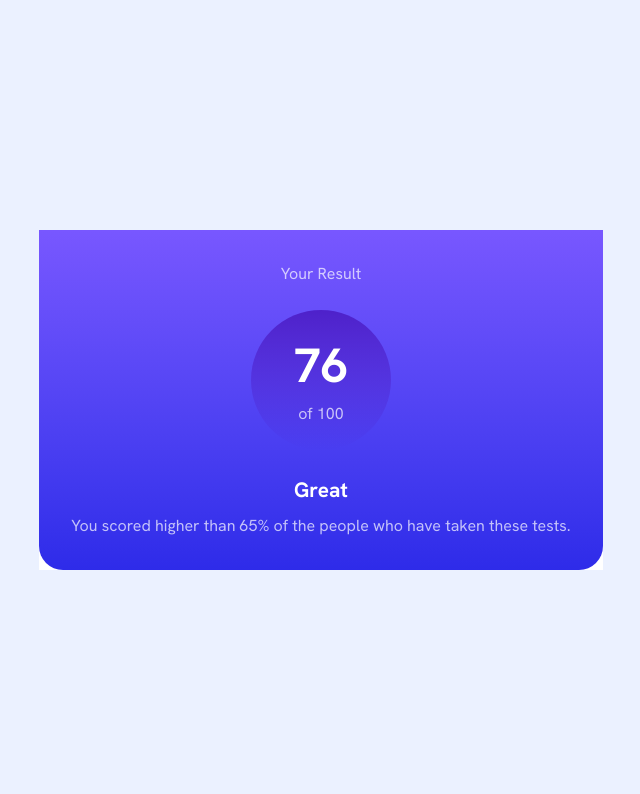
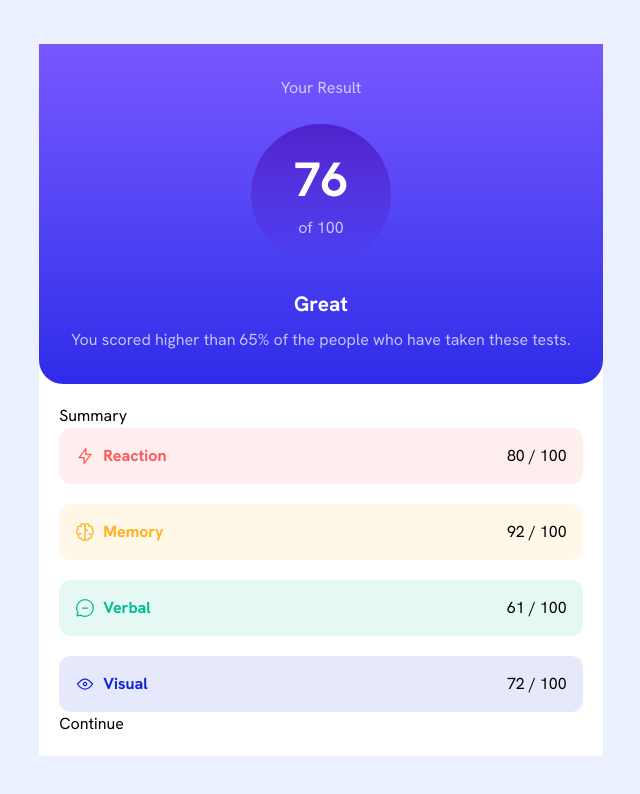
Before and after one commit to 7savv7/frontendmentor, a React (Vite) app in the folder newbie/results-summary-component/: page / in a window 1280 px wide. Shown: the top 794 px of the page, without its empty margins (319-959 px from the left). Built offline with nearby package versions, Linux system fonts and the light colour scheme.

Commit message:
[results-summary-component]: Add bottom section

```diff
--- a/newbie/results-summary-component/src/App.tsx
+++ b/newbie/results-summary-component/src/App.tsx
@@ -1,4 +1,43 @@
 function App() {
+  const summary = [
+    {
+      title: "Reaction",
+      percent: 80,
+      color: {
+        hue: 0,
+        saturation: 100,
+        lightness: 67,
+      },
+    },
+    {
+      title: "Memory",
+      percent: 92,
+      color: {
+        hue: 39,
+        saturation: 100,
+        lightness: 56,
+      },
+    },
+    {
+      title: "Verbal",
+      percent: 61,
+      color: {
+        hue: 166,
+        saturation: 100,
+        lightness: 37,
+      },
+    },
+    {
+      title: "Visual",
+      percent: 72,
+      color: {
+        hue: 234,
+        saturation: 85,
+        lightness: 45,
+      },
+    },
+  ];
+
   return (
     <div className="min-h-svh lg:min-h-screen bg-pale-blue flex justify-center items-center flex-col">
       <div className="w-full h-full flex-1 bg-white lg:h-fit lg:w-fit lg:flex-none">
@@ -23,6 +62,41 @@ function App() {
             </p>
           </div>
         </div>
+
+        <div className="p-5">
+          <p>Summary</p>
+
+          <div className="flex flex-col gap-5">
+            {summary.map((sum) => (
+              <div
+                key={sum.title}
+                style={{
+                  backgroundColor: `hsla(${sum.color.hue + "," + sum.color.saturation + "%," + sum.color.lightness}%, 0.1)`,
+                }}
+                className="flex justify-between items-center p-4 rounded-xl"
+              >
+                <div className="flex items-center gap-2">
+                  <img
+                    src={`/images/icon-${sum.title.toLowerCase()}.svg`}
+                    alt={`${sum.title}`}
+                  />
+                  <p
+                    style={{
+                      color: `hsl(${sum.color.hue + "," + sum.color.saturation + "%," + sum.color.lightness}%)`,
+                    }}
+                    className="font-bold"
+                  >
+                    {sum.title}
+                  </p>
+                </div>
+
+                <p>{sum.percent} / 100</p>
+              </div>
+            ))}
+          </div>
+
+          <button type="button">Continue</button>
+        </div>
       </div>
     </div>
   );
```
